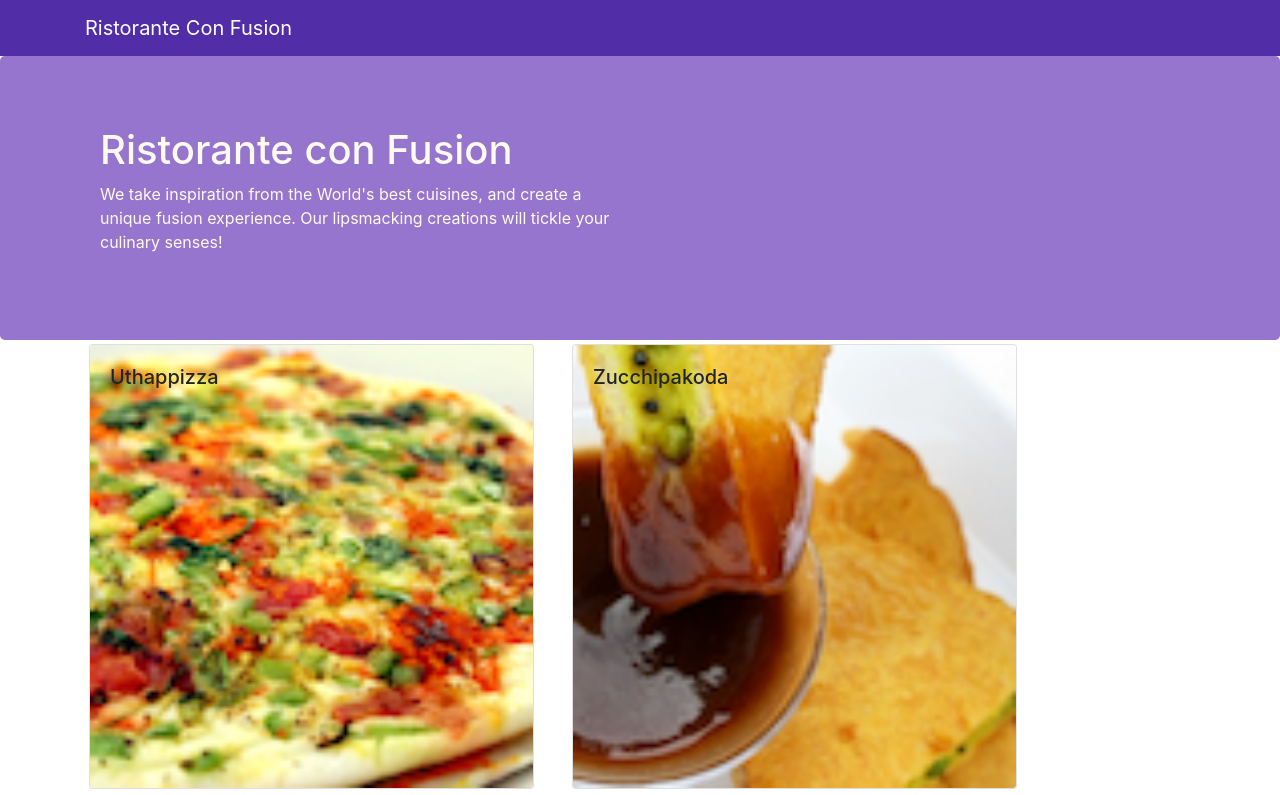
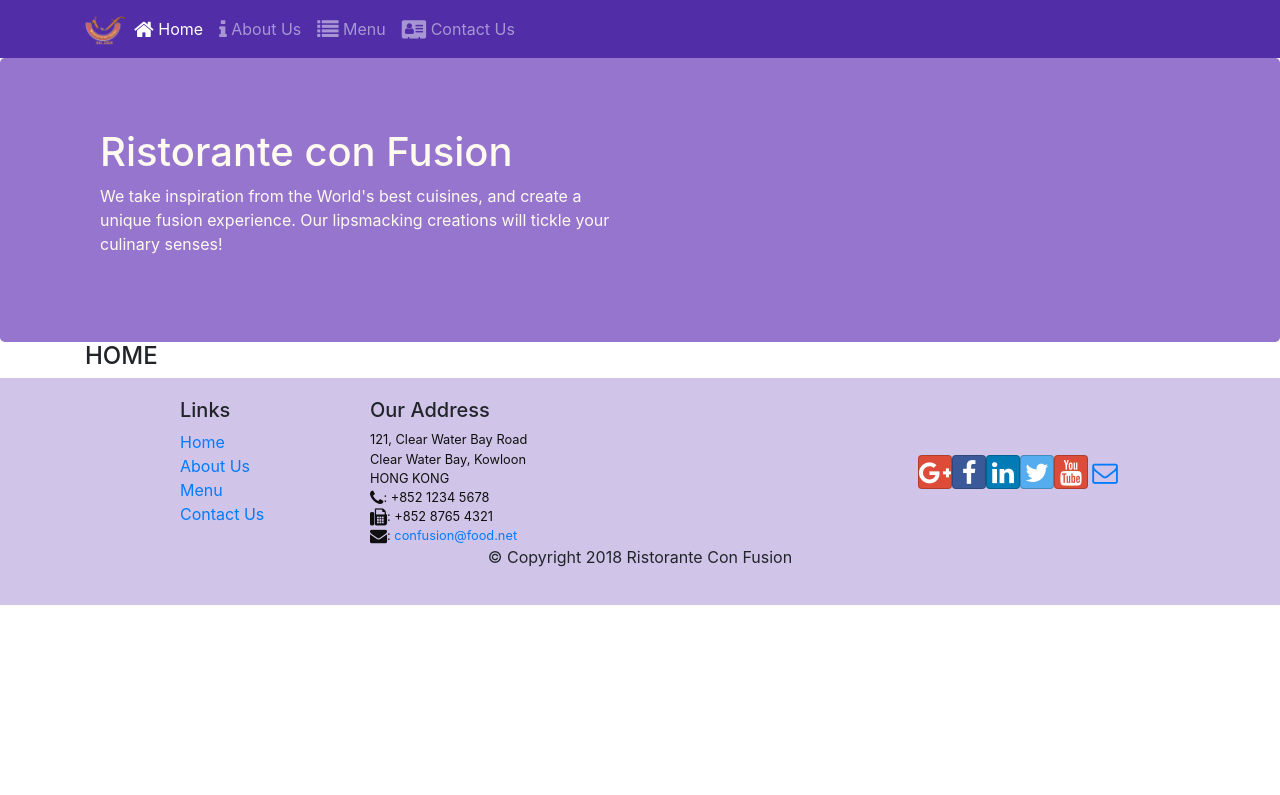
Before and after one commit to Binhbong37/react-class-cp, a React (Create React App) app: page /home in a window 1280 px wide. Shown: the top 795 px of the page. Built offline with nearby package versions, Linux system fonts and the light colour scheme.

Commit message:
Thêm react-router-dom cho trang web

```diff
--- a/src/App.js
+++ b/src/App.js
@@ -2,13 +2,16 @@
 import React, { Component } from 'react';
 
 import Main from './Components/Maincomponent';
+import { BrowserRouter } from 'react-router-dom';
 
 class App extends Component {
     render() {
         return (
-            <div>
-                <Main />
-            </div>
+            <BrowserRouter>
+                <div>
+                    <Main />
+                </div>
+            </BrowserRouter>
         );
     }
 }
--- a/src/Components/FooterComponent.js
+++ b/src/Components/FooterComponent.js
@@ -1,6 +1,8 @@
 import React from 'react';
 
-function Footer(props) {
+import { Link } from 'react-router-dom';
+
+function Footer() {
     return (
         <div className="footer">
             <div className="container">
@@ -9,16 +11,16 @@
                         <h5>Links</h5>
                         <ul className="list-unstyled">
                             <li>
-                                <a href="/">Home</a>
+                                <Link to="/home">Home</Link>
                             </li>
                             <li>
-                                <a href="#/">About</a>
+                                <Link to="/aboutus">About Us</Link>
                             </li>
                             <li>
-                                <a href="#/">Menu</a>
+                                <Link to="/menu">Menu</Link>
                             </li>
                             <li>
-                                <a href="contactus.html">Contact</a>
+                                <Link to="/contactus">Contact Us</Link>
                             </li>
                         </ul>
                     </div>
--- a/src/Components/HeaderComponent.js
+++ b/src/Components/HeaderComponent.js
@@ -1,13 +1,77 @@
-import React from 'react';
+import React, { Component } from 'react';
 
-import { Navbar, NavbarBrand, Jumbotron } from 'reactstrap';
+import {
+    Nav,
+    Navbar,
+    NavbarBrand,
+    NavbarToggler,
+    Collapse,
+    NavItem,
+    Jumbotron,
+} from 'reactstrap';
+import { NavLink } from 'react-router-dom';
 
-const Header = () => {
+class Header extends Component {
+    constructor(props) {
+        super(props);
+
+        this.state = {
+            isNavOpen: false,
+        };
+        this.toggleNav = this.toggleNav.bind(this);
+    }
+
+    toggleNav() {
+        this.setState({
+            isNavOpen: !this.state.isNavOpen,
+        });
+    }
+
+    render() {
         return (
-        <React.Fragment>
-            <Navbar dark>
+            <div>
+                <Navbar dark expand="md">
                     <div className="container">
-                    <NavbarBrand href="/">Ristorante Con Fusion</NavbarBrand>
+                        <NavbarToggler onClick={this.toggleNav} />
+                        <NavbarBrand className="mr-auto" href="/">
+                            <img
+                                src="assets/images/logo.png"
+                                height="30"
+                                width="41"
+                                alt="Ristorante Con Fusion"
+                            />
+                        </NavbarBrand>
+                        <Collapse isOpen={this.state.isNavOpen} navbar>
+                            <Nav navbar>
+                                <NavItem>
+                                    <NavLink className="nav-link" to="/home">
+                                        <span className="fa fa-home fa-lg"></span>{' '}
+                                        Home
+                                    </NavLink>
+                                </NavItem>
+                                <NavItem>
+                                    <NavLink className="nav-link" to="/aboutus">
+                                        <span className="fa fa-info fa-lg"></span>{' '}
+                                        About Us
+                                    </NavLink>
+                                </NavItem>
+                                <NavItem>
+                                    <NavLink className="nav-link" to="/menu">
+                                        <span className="fa fa-list fa-lg"></span>{' '}
+                                        Menu
+                                    </NavLink>
+                                </NavItem>
+                                <NavItem>
+                                    <NavLink
+                                        className="nav-link"
+                                        to="/contactus"
+                                    >
+                                        <span className="fa fa-address-card fa-lg"></span>{' '}
+                                        Contact Us
+                                    </NavLink>
+                                </NavItem>
+                            </Nav>
+                        </Collapse>
                     </div>
                 </Navbar>
                 <Jumbotron>
@@ -17,16 +81,17 @@
                                 <h1>Ristorante con Fusion</h1>
                                 <p>
                                     We take inspiration from the World's best
-                                cuisines, and create a unique fusion experience.
-                                Our lipsmacking creations will tickle your
-                                culinary senses!
+                                    cuisines, and create a unique fusion
+                                    experience. Our lipsmacking creations will
+                                    tickle your culinary senses!
                                 </p>
                             </div>
                         </div>
                     </div>
                 </Jumbotron>
-        </React.Fragment>
+            </div>
         );
-};
+    }
+}
 
 export default Header;
--- /dev/null
+++ b/src/Components/HomeComponent.js
@@ -0,0 +1,11 @@
+import React from 'react';
+
+const HomeComponent = () => {
+    return (
+        <div>
+            <h4>HOME</h4>
+        </div>
+    );
+};
+
+export default HomeComponent;
--- a/src/Components/Maincomponent.js
+++ b/src/Components/Maincomponent.js
@@ -1,41 +1,40 @@
 import React, { Component } from 'react';
+import { Switch, Route, Redirect } from 'react-router-dom';
 
 import { DISHES } from '../shared/dishes';
 
 import Menu from './MenuComponent';
-import DishDetail from './DishdetailComponent';
 import Header from './HeaderComponent';
 import Footer from './FooterComponent';
+import HomeComponent from './HomeComponent';
 
 class Main extends Component {
     constructor(props) {
         super(props);
         this.state = {
             dishes: DISHES,
-            selectedDish: null,
         };
     }
 
-    onDishSelect(dishId) {
-        this.setState({ selectedDish: dishId });
-    }
-
     render() {
+        const HomePage = () => {
+            return <HomeComponent />;
+        };
         return (
             <>
                 <Header />
                 <div className="container">
-                    <Menu
-                        dishes={this.state.dishes}
-                        onClick={(dishId) => this.onDishSelect(dishId)}
-                    />
-                    <DishDetail
-                        dish={
-                            this.state.dishes.filter(
-                                (dish) => dish.id === this.state.selectedDish
-                            )[0]
-                        }
-                    />
+                    <Switch>
+                        <Route path="/home" component={HomePage} />
+                        <Route
+                            exact
+                            path="/menu"
+                            component={() => (
+                                <Menu dishes={this.state.dishes} />
+                            )}
+                        />
+                        <Redirect to="/home" />
+                    </Switch>
                 </div>
                 <Footer />
             </>
```
Lines whose indentation alone changed are shown as unchanged.
